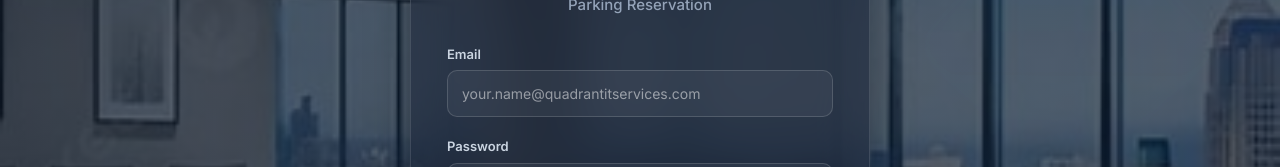
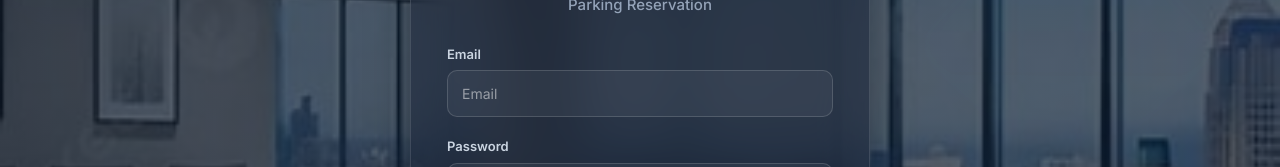
Before and after one commit to A-Teja-02/Parking-main, a React (Vite) app in the folder client/: page / in a window 1280 px wide. Shown: the part 221-388 px from the top of the page. Built offline with nearby package versions, Linux system fonts and the light colour scheme; no server answers.

Commit message:
Update LoginPage.tsx

```diff
--- a/client/src/pages/LoginPage.tsx
+++ b/client/src/pages/LoginPage.tsx
@@ -88,7 +88,7 @@ export function LoginPage({ onNavigate }: LoginPageProps) {
                 required
                 value={email}
                 onChange={(e) => setEmail(e.target.value)}
-                placeholder="your.name@quadrantitservices.com"
+                placeholder="Email"
                 style={{
                   width: '100%',
                   padding: '12px 14px',
```
